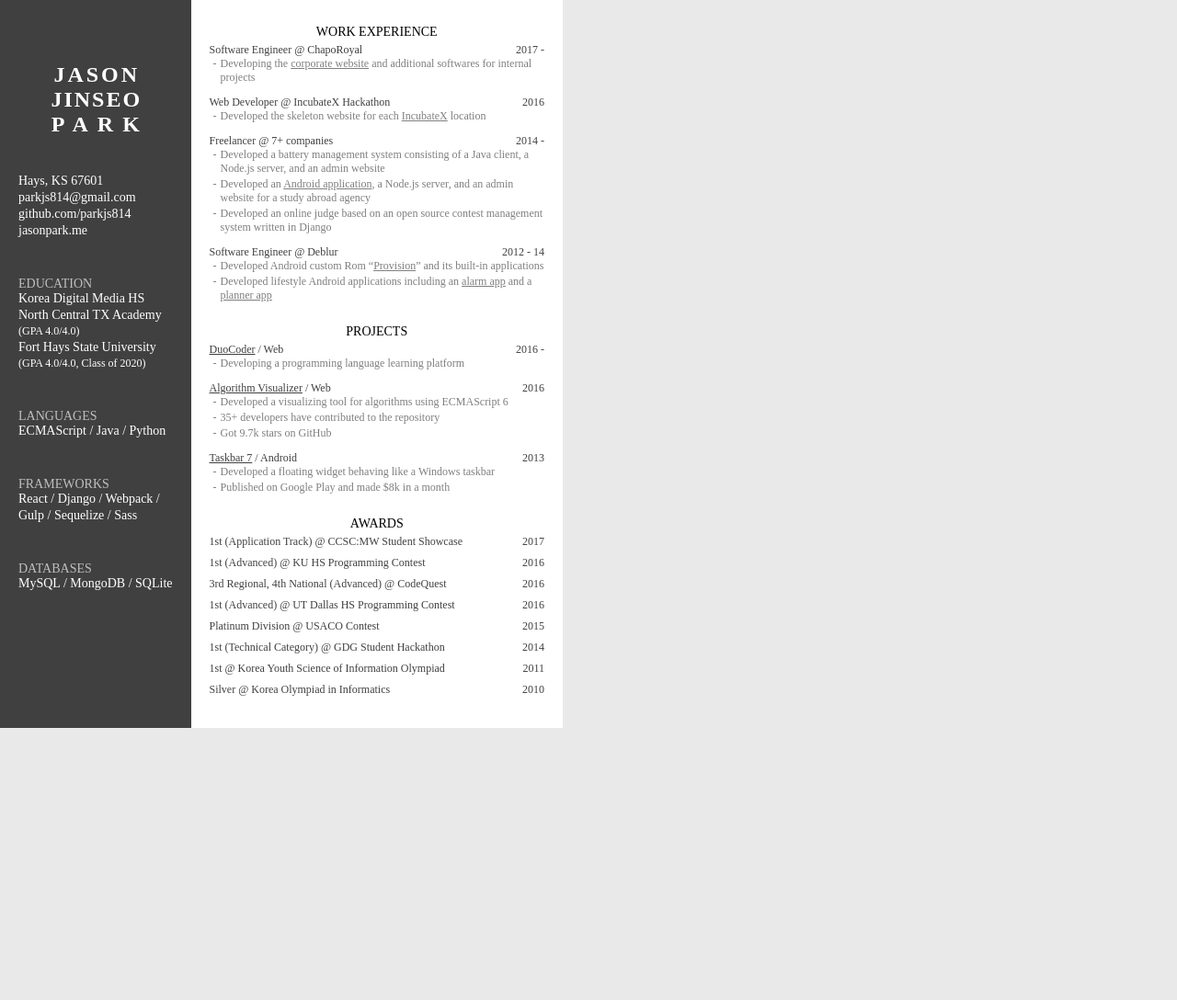
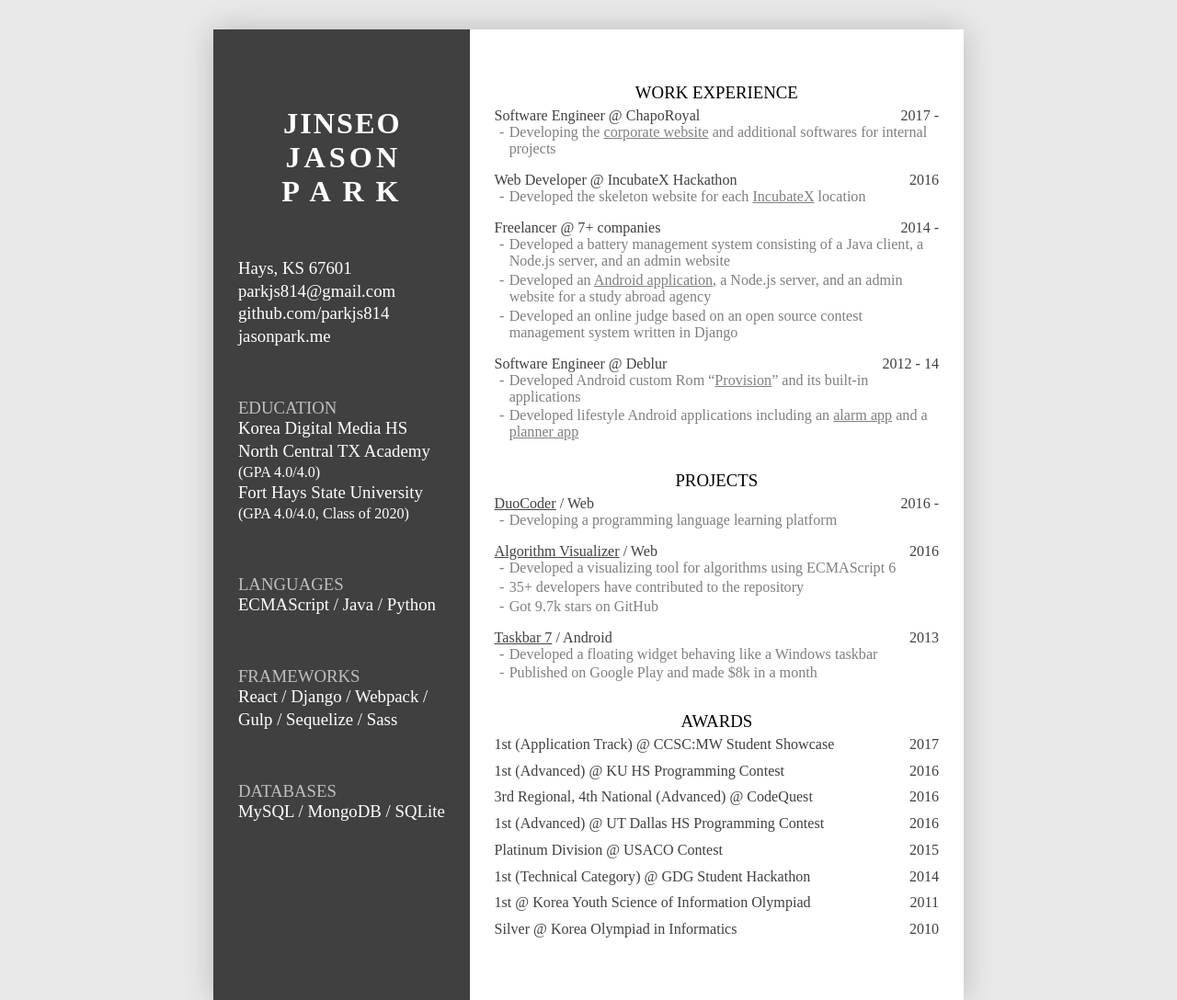
Before and after one commit to 64json/resume, a plain HTML site: page index.pug in a window 1280 px wide. Shown: the top 1088 px of the page at 92% size. Before the commit the page ends 800 px from the top, so only its background shows below. Drawn offline with nearby package versions, Linux system fonts and the light colour scheme; files that its build step writes are made by us from their sources.

Commit message:
Fix printing setup

```diff
--- a/index.pug
+++ b/index.pug
@@ -1,9 +1,4 @@
 doctype html
-// Printer Settings in Chrome
-// ----
-// Paper size: US Letter
-// Margins: None
-// Scale: 140
 html(lang='en')
   head
     meta(charset='UTF-8')
@@ -15,8 +10,8 @@
     .resume
       .header
         .name
-          .first-name Jason
-          .middle-name Jinseo
+          .first-name Jinseo
+          .middle-name Jason
           .last-name Park
         .section
           .content
--- a/styles.sass
+++ b/styles.sass
@@ -1,6 +1,7 @@
-html, body
+html
   width: 100%
   height: 100%
+  font-size: .014in
   margin: 0
   padding: 0
 
@@ -14,8 +15,10 @@
   font-family: "DIN Alternate"
   font-weight: lighter
   color: #404040
-  max-width: 612px
-  max-height: 792px
+  margin: 0
+  padding: 24rem
+  width: 100%
+  min-height: 100%
 
 *
   flex-shrink: 0
@@ -25,14 +28,14 @@
   text-decoration: inherit
 
 .resume
-  width: 100%
-  height: 100%
+  width: 8.5in
+  height: 11.0in
   display: flex
   align-items: stretch
-  //box-shadow: 0 0 24px rgba(0, 0, 0, .2)
+  box-shadow: 0 0 24rem rgba(0, 0, 0, .2)
 
   .section
-    font-size: 14px
+    font-size: 14rem
     display: flex
     flex-direction: column
 
@@ -42,10 +45,10 @@
 
     .content
       .row
-        margin-bottom: 2px
+        margin-bottom: 2rem
 
         &.small
-          font-size: 12px
+          font-size: 12rem
 
   .header
     background-color: #404040
@@ -53,7 +56,7 @@
     display: flex
     flex-direction: column
     justify-content: center
-    padding: 20px
+    padding: 20rem
 
     .name
       font-family: Raleway
@@ -62,25 +65,26 @@
       flex-direction: column
       align-items: center
       text-transform: uppercase
-      margin-bottom: 40px
+      margin-bottom: 40rem
 
       .first-name
-        font-size: 24px
-        letter-spacing: 3px
-        margin-right: -3px
+        font-size: 24rem
+        letter-spacing: 1.5rem
+        margin-right: -1.5rem
 
       .middle-name
-        font-size: 24px
-        letter-spacing: 2px
-        margin-right: -2px
+        font-size: 24rem
+        letter-spacing: 3rem
+        margin-right: -3rem
 
       .last-name
-        font-size: 24px
-        letter-spacing: 10px
-        margin-right: -10px
+        font-size: 24rem
+        letter-spacing: 9.5rem
+        margin-right: -9.5rem
+        margin-left: -2rem
 
     .section
-      margin-bottom: 40px
+      margin-bottom: 40rem
 
       .title
         color: #BFBFBF
@@ -91,24 +95,24 @@
     display: flex
     flex-direction: column
     justify-content: center
-    padding: 20px
+    padding: 20rem
 
     a
       text-decoration: underline
 
     .section
-      margin-bottom: 12px
+      margin-bottom: 12rem
 
       .title
         color: black
         align-self: center
 
       .content
-        margin-top: 4px
+        margin-top: 4rem
 
         .item
-          font-size: 12px
-          margin-bottom: 12px
+          font-size: 12rem
+          margin-bottom: 12rem
 
           .primary
             display: flex
@@ -117,18 +121,18 @@
               flex: 1
 
             .location
-              margin-right: 8px
+              margin-right: 8rem
 
             .date
 
           .row
             color: #7F7F7F
-            margin-left: 12px
+            margin-left: 12rem
 
             &:before
               position: absolute
               content: '-'
-              margin-left: -8px
+              margin-left: -8rem
 
       &.section-awards
         margin-bottom: 0
@@ -138,4 +142,11 @@
 
         .content
           .item
-            margin-bottom: 8px
+            margin-bottom: 8rem
+
+@media print
+  @page
+    margin: 0
+
+  body
+    padding: 0
```
Also changed, not shown: index.html, styles.css, 2 other files.
